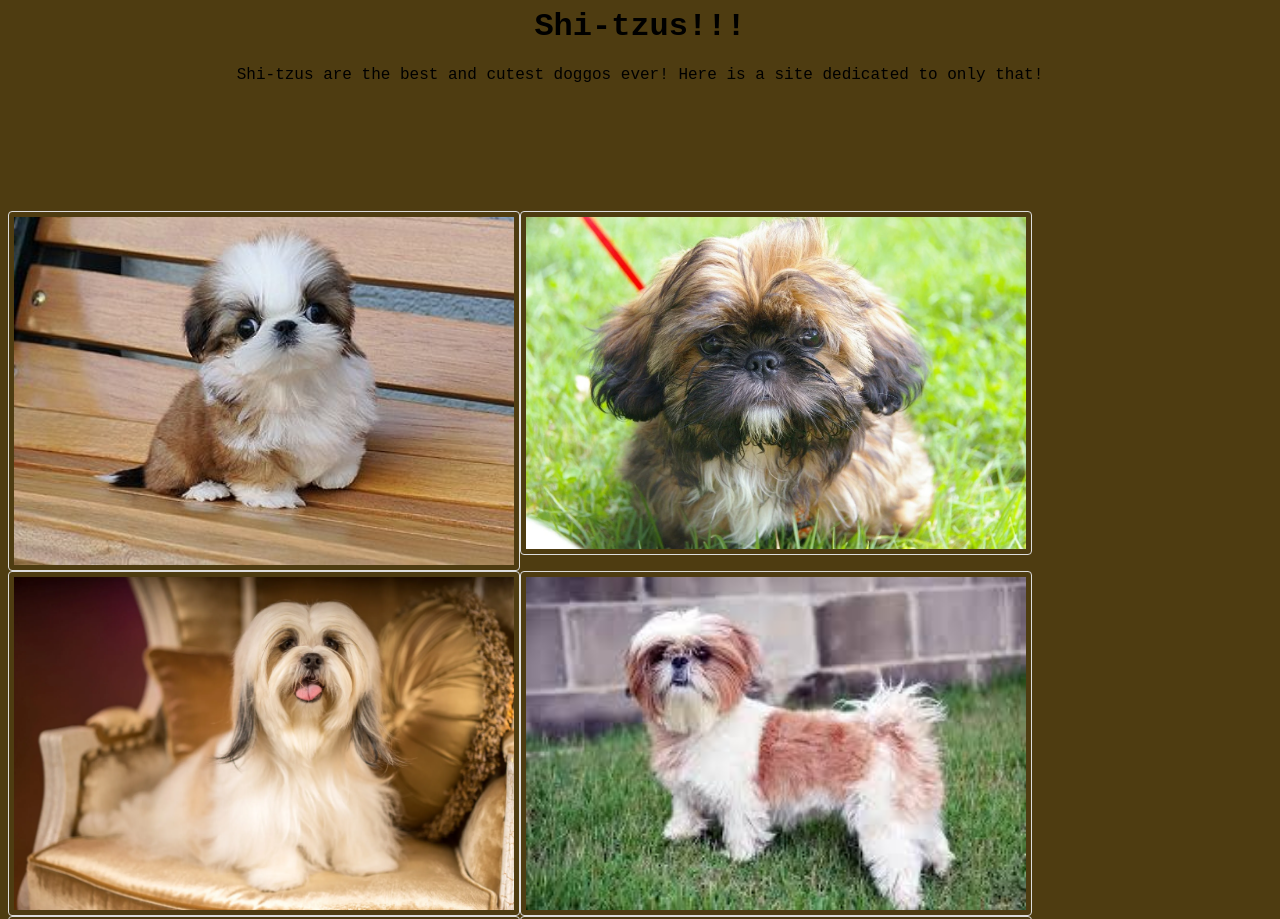
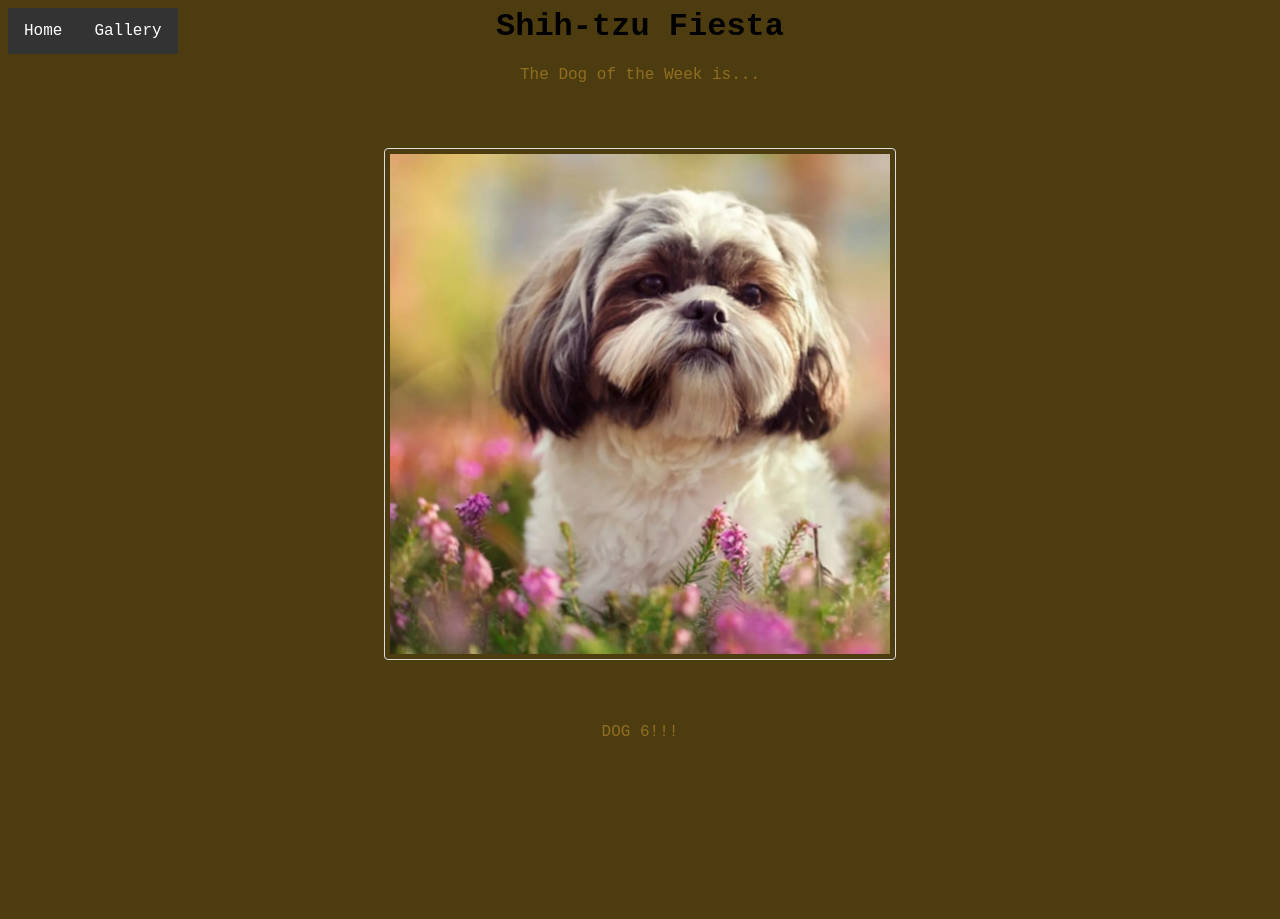
Before and after one commit to lukeman10/shih-tzu-fiesta, a plain HTML site: page index.html in a window 1280 px wide. Shown: the top 919 px of the page. After the commit the page ends 800 px from the top, so only its background shows below. Drawn offline with Linux system fonts and the light colour scheme.

Commit message:
Added new Page, better styling

```diff
--- a/index.html
+++ b/index.html
@@ -1,27 +1,36 @@
 <html>
     <head>
-        <title>Shi-tzu Fiesta</title>
+        <title>Shi-tzu Fiesta - Home</title>
         <link rel="stylesheet" href="styles.css">
         <link rel="icon" type="image/x-icon" href="favicon.jpg">
+        <div class="banner">
+            <ul>
+                <li><a href="index.html">Home</a></li>
+                <li><a href="gallery.html">Gallery</a></li>
+            </ul>
+        </div>
+
     </head>
-    <body>
-        <h1>Shi-tzus!!!</h1>
-        <div class="text">Shi-tzus are the best and cutest doggos ever! Here is a site dedicated to only that!</div>
-
-        <div class="gallery">
-            <div><img src="dog-1.jpg"></div>
-            <div><img src="dog-2.webp"></div>
-            <div><img src="dog-3.webp"></div>
-            <div><img src="dog-4.jpg"></div>
-            <div><img src="dog-5.jpg"></div>
-            <div><img src="dog-6.webp"></div>
-            <div><img src="dog-7.webp"></div>
-            <div><img src="dog-8.webp"></div>
-            <div><img src="dog-9.webp"></div>
-            <div><img src="dog-10.webp"></div>
-            <div><img src="dog-11.jpg"></div>
 
 
+    <body>
+        <h1>Shih-tzu Fiesta</h1>
+        <div class="box">
+
+            <div class="left">
+                The Dog of the Week is...
+            </div>
+
+            <div class="DOTW">
+                <img src="dog-6.webp" width="50%">
+            </div>
+
+
+
+            <div class="bottom">
+                DOG 6!!!
+            </div>
         </div>
+
     </body>
 </html>
--- a/styles.css
+++ b/styles.css
@@ -22,6 +22,7 @@ img {
     border: 1px solid #ddd;
     border-radius: 4px;
     padding: 5px;
+    flex-grow: 1;
 }
 
 img:hover {
@@ -31,3 +32,51 @@ img:hover {
 .text {
     padding-bottom: 10%;
 }
+
+ul {
+    list-style-type: none;
+    margin: 0;
+    padding: 0;
+    background-color: #333333;
+    display: flex;
+    position: fixed;
+
+
+}
+
+ul li a {
+  display: block;
+  color: white;
+  padding: 14px 16px;
+  text-decoration: none;
+}
+
+ul li a:hover {
+  background-color: #111111;
+}
+
+ul li a.active {
+  background-color: #04AA6D;
+}
+
+
+.banner {
+    background-color: rgb(143, 110, 32);
+}
+
+.box {
+    display: flexbox;
+    margin-right: 25%;
+    margin-left: 25%;
+    color: rgb(143, 110, 32);
+    flex-direction: row;
+}
+
+.DOTW {
+    margin-top: 10%;
+    margin-bottom: 10%;
+}
+
+.right {
+    text-align: right;
+}
```
Also changed, not shown: gallery.html (added, +35 -0 lines).
